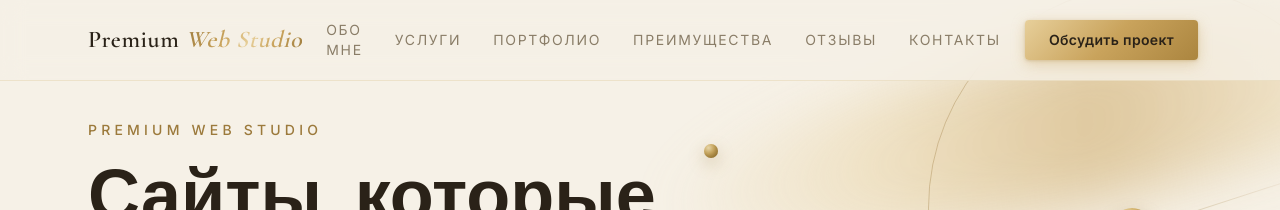
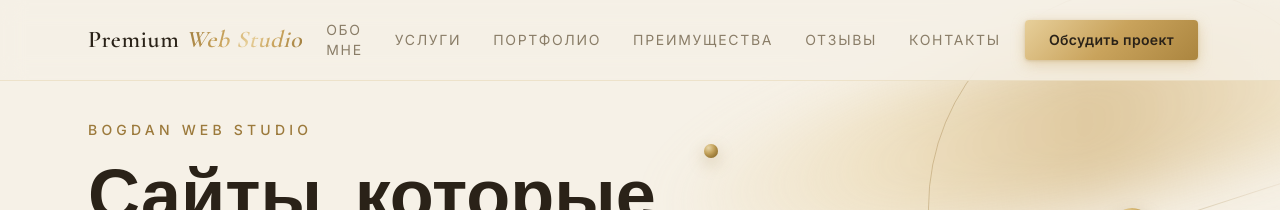
Before and after one commit to Bogdan140999/premium-web-studio, a Next.js app: page / in a window 1280 px wide. Shown: the top 210 px of the page. Built offline with nearby package versions, Linux system fonts and the light colour scheme.

Commit message:
Add cerrect  Hero

```diff
--- a/app/page.tsx
+++ b/app/page.tsx
@@ -268,7 +268,7 @@ export default function Home() {
 
         <div className="relative max-w-6xl mx-auto px-6 pt-8 pb-20 md:pt-10 md:pb-28">
           <p className="text-gold-dark text-sm tracking-[0.3em] uppercase mb-5 font-medium">
-            Premium Web Studio
+            Bogdan Web Studio
           </p>
 
           <h1 className="font-display text-5xl md:text-6xl lg:text-7xl font-semibold leading-[1.05] mb-6 max-w-3xl">
```
